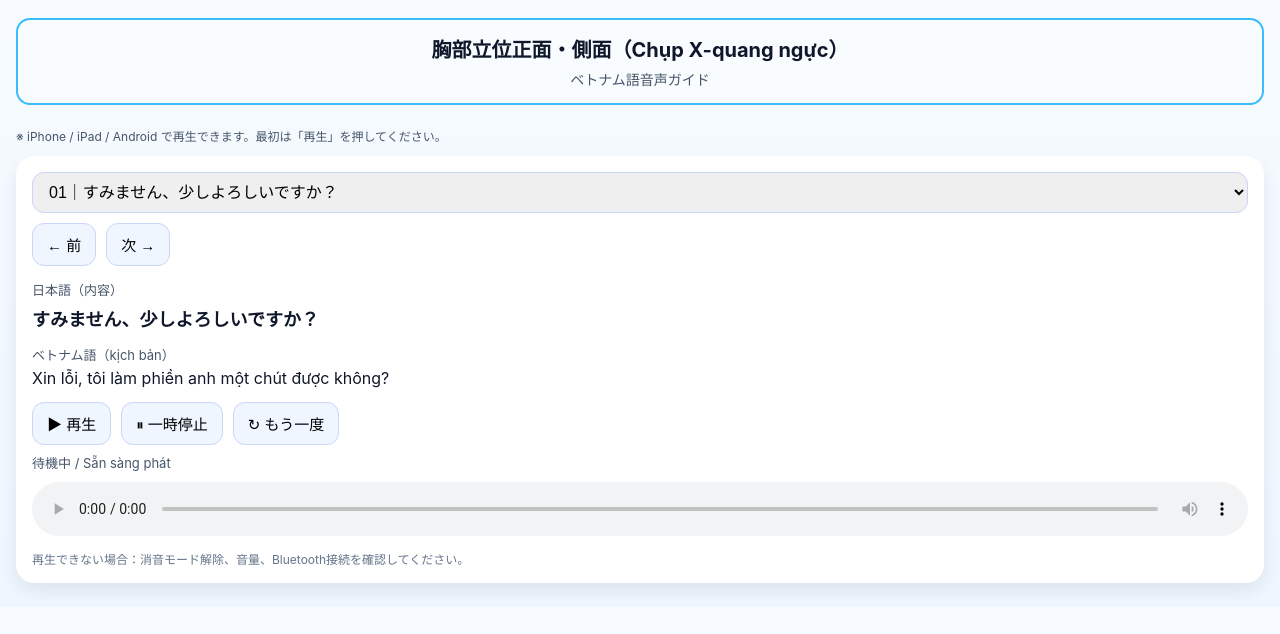
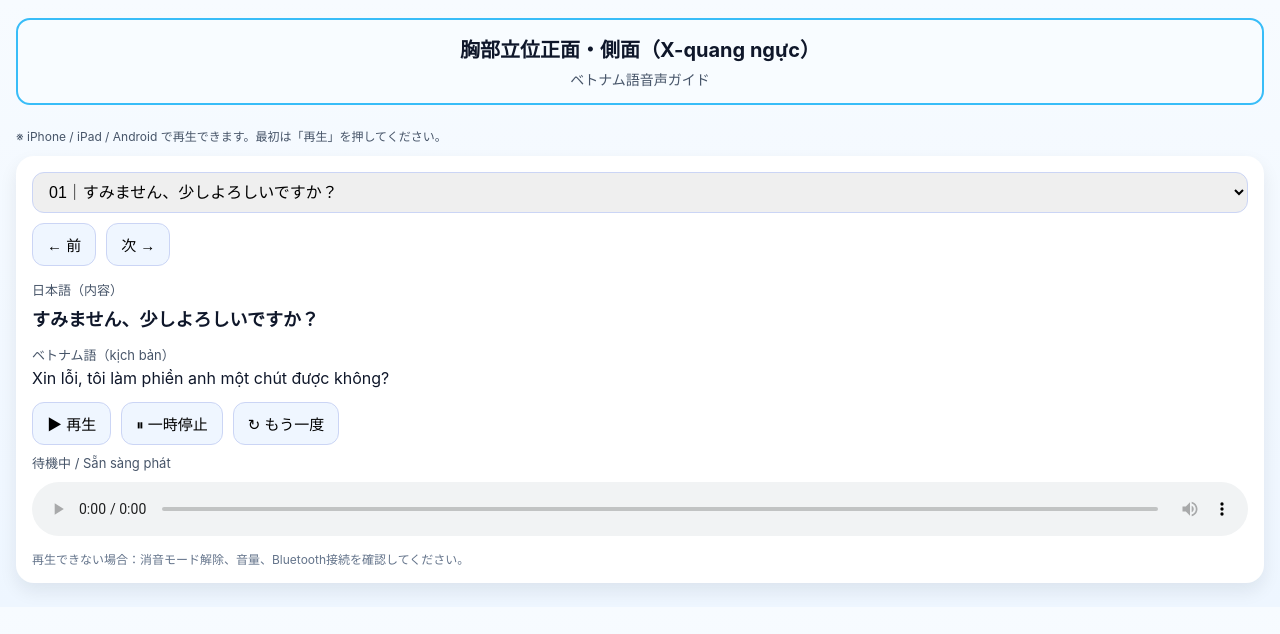
Before and after one commit to orinndo/chest-X-ray-PA-RL-erect-VN-male, a plain HTML site: page index.html in a window 1280 px wide. Drawn offline with Linux system fonts and the light colour scheme.

Commit message:
Update and rename chest_PA_lateral_vietnamese_male.html to index.html

```diff
--- a/chest_PA_lateral_vietnamese_male.html
+++ b/index.html
@@ -3,7 +3,7 @@
 <head>
 <meta charset="utf-8">
 <meta name="viewport" content="width=device-width,initial-scale=1">
-<title>胸部立位正面・側面（Chụp X-quang ngực）音声ガイド</title>
+<title>胸部立位正面・側面（X-quang ngực）音声ガイド</title>
 <style>
 body{margin:0;font-family:-apple-system,BlinkMacSystemFont,"Hiragino Sans","Segoe UI",sans-serif;
 background:linear-gradient(180deg,#f7fbff,#eef6ff);color:#0f172a;}
@@ -29,7 +29,7 @@ audio{width:100%;margin-top:10px;}
 <body>
 <div class="header">
   <div class="frame-title">
-    <h1>胸部立位正面・側面（Chụp X-quang ngực）</h1>
+    <h1>胸部立位正面・側面（X-quang ngực）</h1>
     <p>ベトナム語音声ガイド</p>
   </div>
 </div>
```
